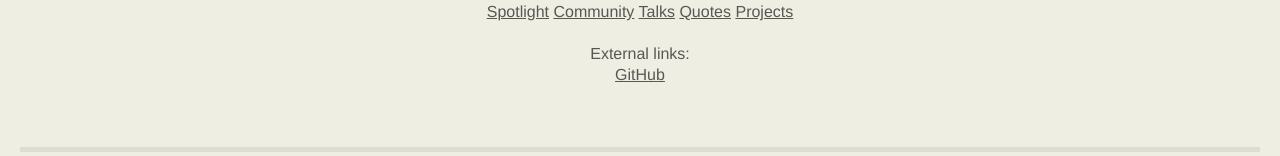
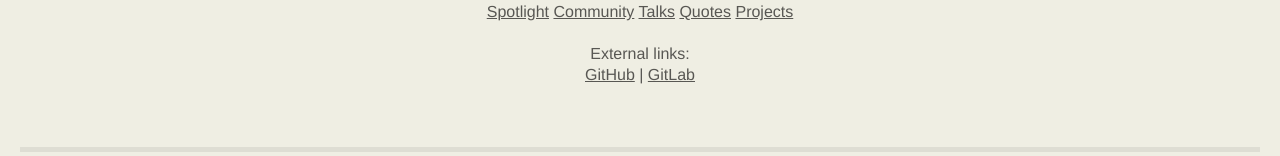
Before and after one commit to TheJaredWilcurt/TheJaredWilcurt.github.io, a website: page index.html in a window 1280 px wide. Shown: the part 476-632 px from the top of the page. Drawn offline with nearby package versions, Linux system fonts and the light colour scheme; a web font is replaced by a local one.

Commit message:
Update index.html

```diff
--- a/index.html
+++ b/index.html
@@ -68,7 +68,7 @@
         <br />
         <br />
         External links:<br />
-        <a href="https://github.com/TheJaredWilcurt" target="_blank">GitHub</a>
+        <a href="https://github.com/TheJaredWilcurt" target="_blank">GitHub</a> | <a href="https://gitlab.com/TheJaredWilcurt" target="_blank">GitLab</a>
       </nav>
     </header>
 
```
